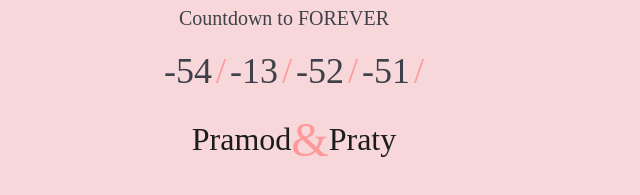
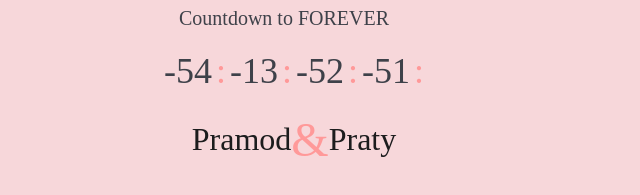
Before and after one commit to DesamPrathyusha/countdown, a plain HTML site: page index.html in a window 1280 px wide. Shown: the part 523-718 px from the top of the page, 346-986 px from the left. Drawn offline with Linux system fonts and the light colour scheme; a web font is replaced by a local one.

Commit message:
Update index.html

```diff
--- a/index.html
+++ b/index.html
@@ -60,13 +60,13 @@
     <p class="intro">Countdown to FOREVER</p>
   <p class="date">
     <span id="day" class="time-font"></span>
-    <span class="date" style="color:#FF9999" data-text="days">/</span>
+    <span class="date" style="color:#FF9999" data-text="days">:</span>
     <span id="hour" class="time-font"></span>
-    <span class="date" style="color:#FF9999" data-text="hours">/</span>
+    <span class="date" style="color:#FF9999" data-text="hours">:</span>
     <span id="minute" class="time-font"></span>
-    <span class="date" style="color:#FF9999" data-text="min">/</span>
+    <span class="date" style="color:#FF9999" data-text="min">:</span>
     <span id="second" class="time-font"></span>
-    <span class="date" style="color:#FF9999" data-text="sec">/</span>
+    <span class="date" style="color:#FF9999" data-text="sec">:</span>
   </p>
 <!--   <p class="svg">
     <svg xmlns="http://www.w3.org/2000/svg" xmlns:xlink="http://www.w3.org/1999/xlink" version="1.1" id="9001302152"
```
